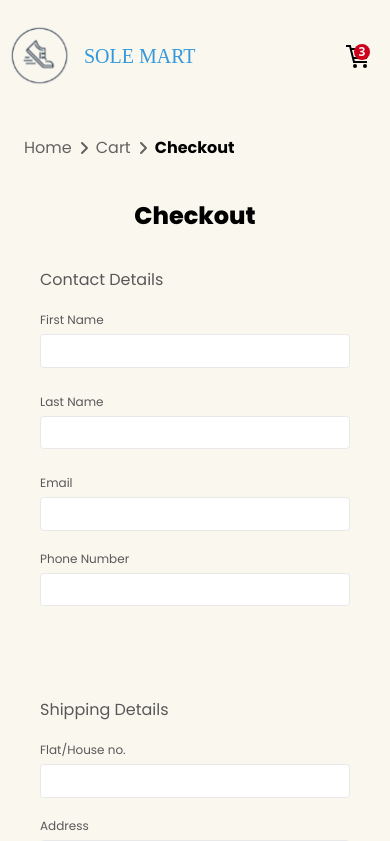
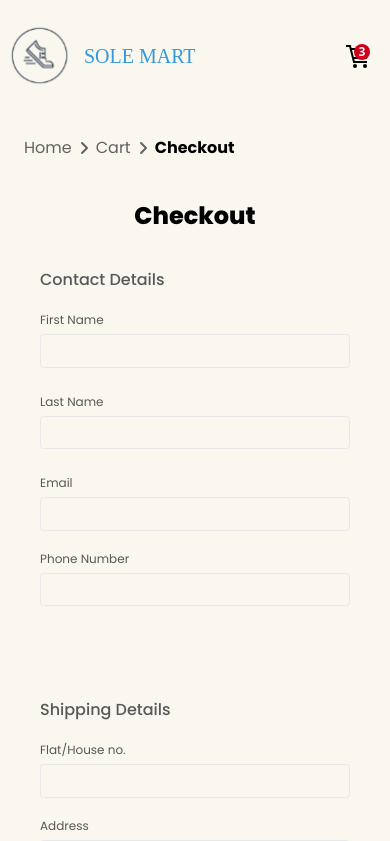
Before and after one commit to chiefEbube/sole-mart, a Next.js app: page /checkout in a window 390 px wide. Shown: the top 841 px of the page. Built offline with nearby package versions, Linux system fonts and the light colour scheme; a web font is replaced by a local one.

Commit message:
fixed input bg

```diff
--- a/app/checkout/page.js
+++ b/app/checkout/page.js
@@ -58,7 +58,7 @@ const page = () => {
 
                   <form className="text-[#585858] poppins lg:font-medium sm:mx-auto max-w-[550px]">
                     <div className="lg:bg-plainWhite p-4 lg:p-10">
-                      <h3 className="sm:text-xl">Contact Details</h3>
+                      <h3 className="sm:text-xl font-medium">Contact Details</h3>
 
                       <div className="text-xs sm:text-base flex flex-col lg:flex-row gap-5 my-5">
                         <div>
@@ -85,7 +85,7 @@ const page = () => {
                     </div>
 
                     <div className="lg:bg-plainWhite p-4 lg:p-10 mt-10">
-                      <h3 className="sm:text-xl">Shipping Details</h3>
+                      <h3 className="sm:text-xl font-medium">Shipping Details</h3>
 
                       <div className="my-5 text-xs sm:text-base">
                         <label htmlFor="flat">Flat/House no.</label>
@@ -167,7 +167,7 @@ const page = () => {
                                   <p class="text-[15px] text-[#585858] font-semibold">Direct Bank Transfer</p>
                                 </label>
                               </div>
-                              <span class="font-base text-[#585858] text-[10px] lg:text-[13px] ml-10 -mt-5">Pay through your bank account</span>
+                              <span class="font-base text-[#585858] text-[10px] lg:text-[13px] ml-10 -mt-5">Pay through your bank</span>
                             </div>
                           </div>
 
--- a/app/globals.css
+++ b/app/globals.css
@@ -52,6 +52,7 @@
   outline: none;
   border-radius: 0.3em;
   margin: 0.5em 0;
+  background-color: transparent;
 }
 
 .gradient-background {
```
